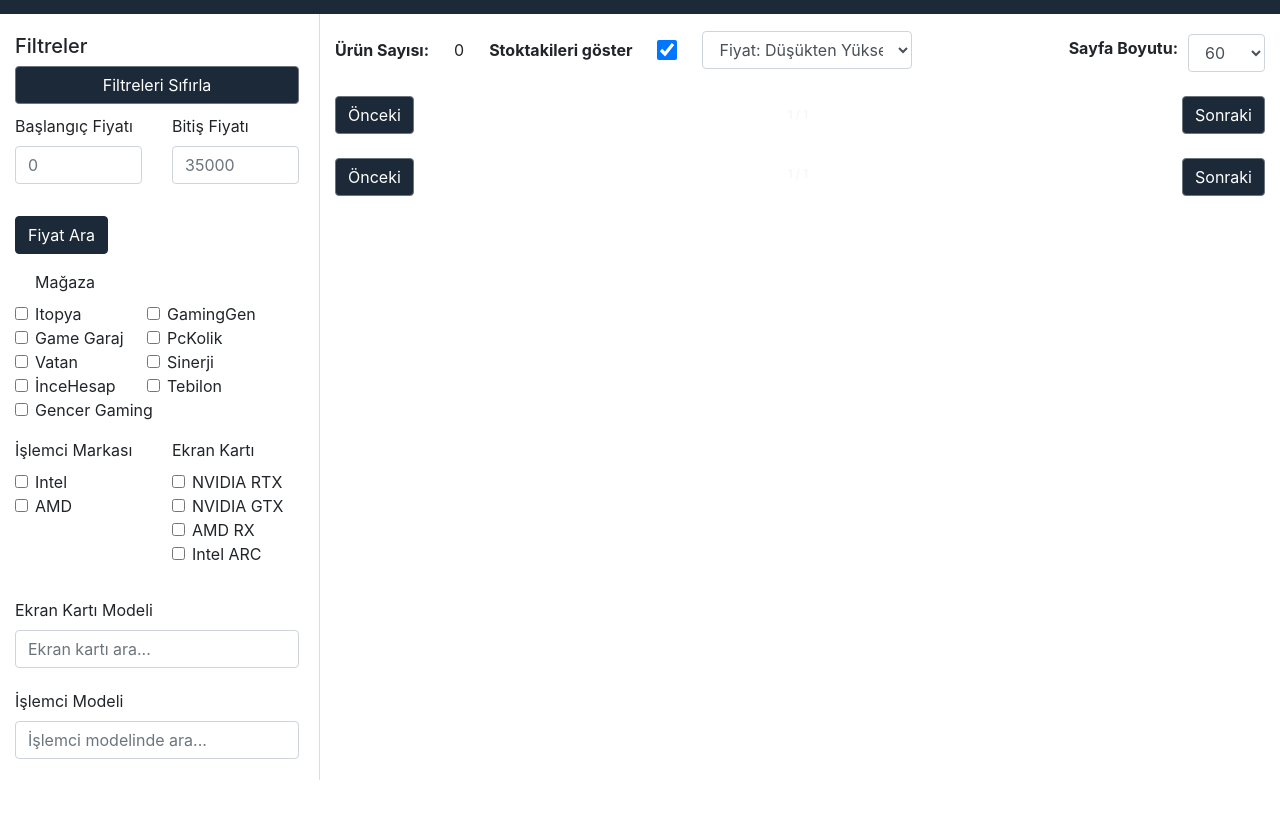
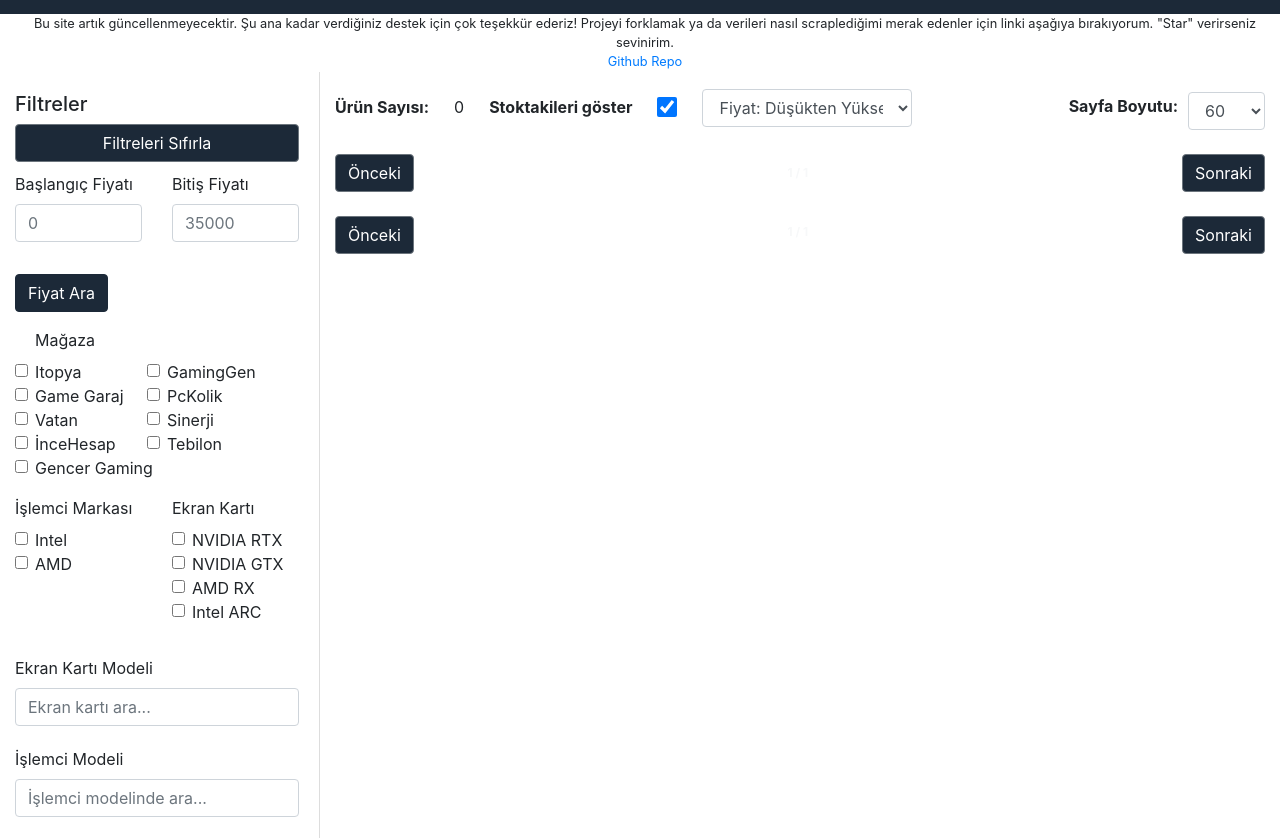
Before and after one commit to VS-57/hesapli-pc-node-js, a website: page public/main.html in a window 1280 px wide. Shown: the part 94-932 px from the top of the page. Before the commit the page ends 874 px from the top, so only its background shows below. Drawn offline with nearby package versions, Linux system fonts and the light colour scheme; no server answers.

Commit message:
Update main.html

```diff
--- a/public/main.html
+++ b/public/main.html
@@ -51,16 +51,16 @@
   </header>
 
 
-  <!-- <div style="margin-left: 10px; text-align: center;">
+  <div style="margin-left: 10px; text-align: center;">
     <p style="margin: auto; font-size: 0.8em;">
-      <strong>Yasal Uyarı : </strong>Sitemizde paylaşılan ürünler tamamen
-      bilgilendirme amaçlı olup ticari kâr güdülmemektedir. Ürünlere dair
-      görseller, fiyatlar, teknik özellikler ve diğer bilgiler ilgili satış
-      yapan web sitelerinden otomatik olarak çekildiğinden, bu bilgilerin
-      doğruluğu ve güncelliği konusunda herhangi bir sorumluluk kabul
-      edilmemektedir.
+      Bu site artık güncellenmeyecektir. Şu ana kadar verdiğiniz destek için çok teşekkür ederiz! Projeyi forklamak ya
+      da verileri nasıl scraplediğimi merak edenler için linki aşağıya bırakıyorum. "Star" verirseniz sevinirim.
     </p>
-  </div> -->
+    <p style="margin: auto; font-size: 0.8em;">
+      <a href="https://github.com/VS-57/hesapli-pc-node-js">Github Repo</a>
+    </p>
+
+  </div>
 
 
   <div class="container-fluid">
```
